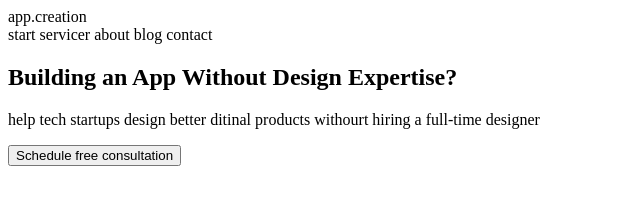
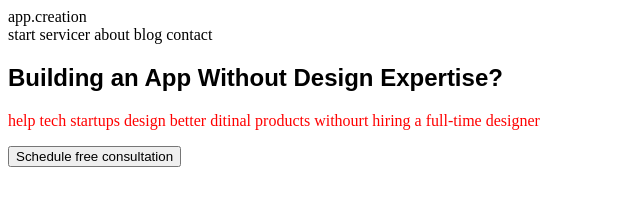
Before and after one commit to WebHeroSchool/Copy-Template, a plain HTML site: page index.html in a window 1280 px wide. Shown: the whole page, without its empty margins (0-640 px from the left). Drawn offline with Linux system fonts and the light colour scheme.

Commit message:
Update index.html

```diff
--- a/index.html
+++ b/index.html
@@ -1,17 +1,21 @@
 <!DOCTYPE html>
 <html>
-
-<body>
-  <header>
+<head>
+  <meta charset="utf-8">
+  <link href='fonts.css' rel='stylesheet'>
+  <link href='style.css' rel='stylesheet'>
+</head>
+  <body>
+    <header>
      <div> app.creation </div>
-     <nav>
+      <nav>
         <a> start </a>
         <a> servicer </a>
         <a> about </a>
         <a> blog </a>
         <a> contact </a>
     </nav>
-  </header>
+    </header>
   <section>
       <main>
           <h1> Building an App Without Design Expertise? </h1>
@@ -21,6 +25,6 @@
       <div>
           <img>
       </div>
-    </select>
-</body>
+    </section>
+  </body>
 </html>
```
